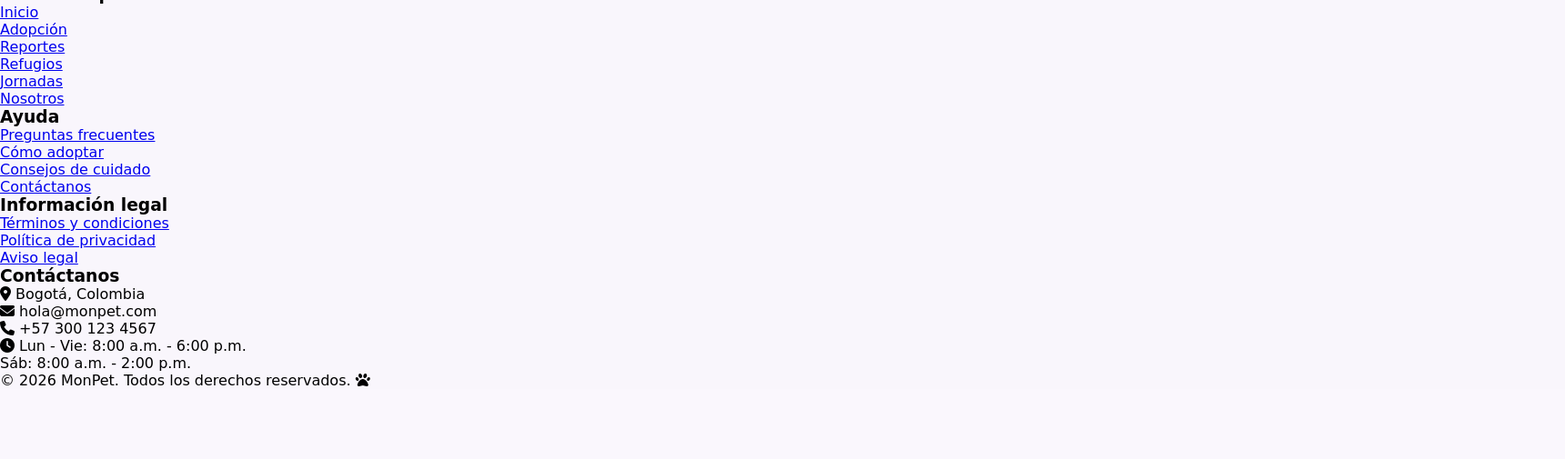
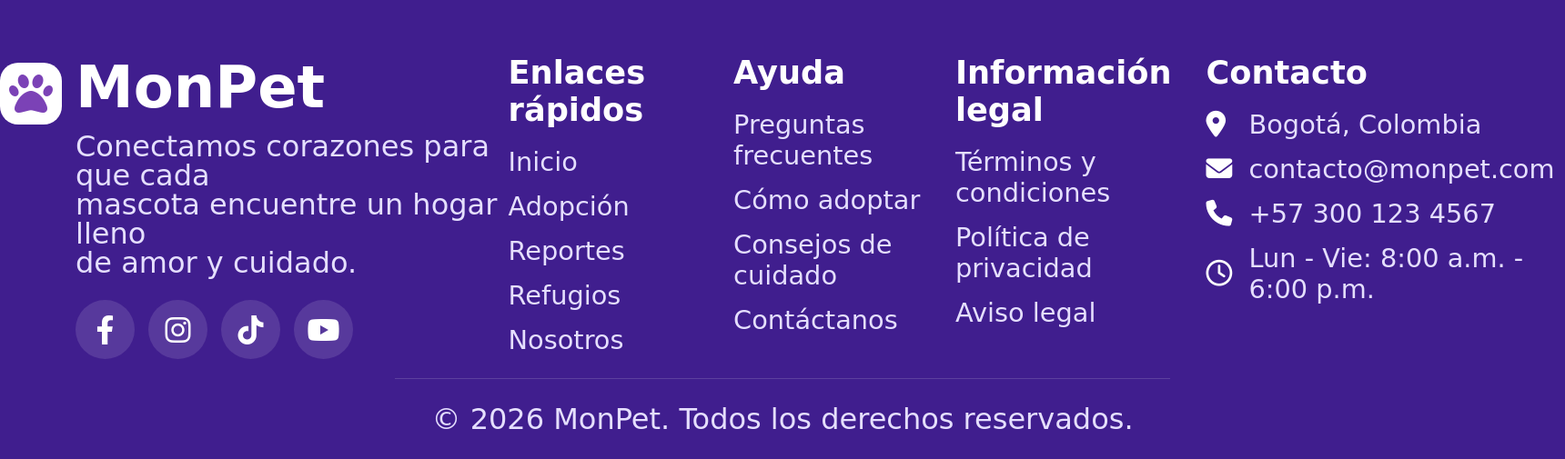
Before and after one commit to Julian2108-1/MonPet, a PHP site: page /paginas/solicitudes.html in a window 1720 px wide; the page is wider, and only the part inside the window is pictured. Shown: the part 1316-1821 px from the top of that part at 91% size. Before the commit the page ends 1741 px from the top of that part, so only its background shows below. Run offline with PHP 8.4, Linux system fonts and the light colour scheme; some web fonts are replaced.

Commit message:
Version_Revisada 1.1.4

```diff
--- a/css/solicitudes_1.css
+++ b/css/solicitudes_1.css
@@ -785,3 +749,126 @@ header {
 .contenedor-principal-reportes .tarjeta-ayuda-reportes {
     font-family: inherit;
 }
+/* ===========
+   FOOTER
+============= */
+.footer{
+    display: flex;
+    flex-direction: column;
+    background: #401E8E;
+    color: white;
+    margin-top: 0px;
+    gap: 10px;
+}
+.footer-onda{
+    width: 100%;
+    height: 100px;
+}
+.footer-onda img {
+    width: 100%;
+    height: 300px;
+    position: relative;
+    top: -230px;
+}
+.footer-contenedor{
+    display: flex;
+    justify-content: space-around;
+    align-items: flex-start;
+    flex-direction: row;
+    padding-top: 20px;
+}
+.footer-logo {
+    display: flex;
+    flex-direction: row;
+}
+.footer-logo .icono-logo2 {
+    color: #7B42B6;
+    height: 90%;
+    width: 75px;
+    border-radius: 20px;
+    background: #fff;
+    padding: 10px 10px 10px 10px;
+    margin-top: 10px;
+    margin-right: 15px;
+}
+.footer-logo .icono-logo2 i {
+    font-size: 3rem;
+}
+.footer-logo h2{
+    font-size: 4rem;
+    margin-bottom: 12px;
+}
+.footer-logo p{
+    font-size: 2rem;
+    line-height: 1;
+    color: #E5DFFF;
+    margin-bottom: 25px;
+}
+
+.footer-redes{
+    display: flex;
+    gap: 15px;
+}
+.footer-redes a{
+    width: 65px;
+    height: 65px;
+    background: rgba(255,255,255,.12);
+    border-radius: 50%;
+    display: flex;
+    justify-content: center;
+    align-items: center;
+    color: white;
+    font-size: 2rem;
+    transition: .3s;
+    text-decoration: none;
+}
+.footer-redes a:hover{
+    background: white;
+    color: #5B2ECF;
+    transform: translateY(-5px);
+}
+.footer h3{
+    margin-bottom: 20px;
+    font-size: 2.2rem;
+}
+.footer ul{
+    list-style: none;
+}
+.footer ul li{
+    margin-bottom: 15px;
+}
+.footer ul li a{
+    color: #E5DFFF;
+    text-decoration: none;
+    transition: .3s;
+    font-size: 1.8rem;
+}
+.footer ul li a:hover{
+    color: white;
+    padding-left: 8px;
+}
+.footer-contacto li{
+    display: flex;
+    align-items: center;
+    gap: 12px;
+    color: #E5DFFF;
+    font-size: 1.8rem;
+}
+.footer-contacto i{
+    width: 20px;
+    color: white;
+    margin-right: 15px;
+}
+.footer-inferior{
+    border-top: 1px solid rgba(255,255,255,.15);
+    padding: 25px 40px;
+    display: flex;
+    justify-content: center;
+    align-items: center;
+    max-width: 1400px;
+    margin: auto;
+}
+.footer-inferior p{
+    color: #E5DFFF;
+    font-size: 2rem;
+}
--- a/paginas/solicitudes.html
+++ b/paginas/solicitudes.html
@@ -141,7 +141,7 @@
             </div>
 
             <!-- FILTROS Y BUSQUEDA -->
-            <div class="caja-blanca barra-filtros">
+            <!-- <div class="caja-blanca barra-filtros">
                 <div class="pestanas-filtro">
                     <button class="btn-filtro activo">Todas <span class="contador">8</span></button>
                     <button class="btn-filtro">En revisión <span class="contador">3</span></button>
@@ -152,7 +152,7 @@
                 <select class="select-ordenar">
                     <option>Más recientes</option>
                 </select>
-            </div>
+            </div> -->
 
             <!-- TARJETAS DE SOLICITUDES -->
 
@@ -179,8 +179,8 @@
                         <strong>En revisión</strong>
                         <p>Nuestro equipo está revisando tu solicitud. Te notificaremos pronto.</p>
                     </div>
+                </div>
                 <i class="fa-solid fa-ellipsis-vertical tres-puntos"></i>
-                </div>
             </div>
 
             <!-- 2. Luna (Entrevista) -->
@@ -206,8 +206,8 @@
                         <strong>Entrevista</strong>
                         <p>Hemos agendado una entrevista contigo. Revisa tu correo para más información.</p>
                     </div>
+                </div>
                 <i class="fa-solid fa-ellipsis-vertical tres-puntos"></i>
-                </div>
             </div>
 
             <!-- 3. Mia (Aprobada) -->
@@ -233,8 +233,8 @@
                         <strong>Aprobada</strong>
                         <p>¡Felicidades! Tu solicitud fue aprobada. Pronto un voluntario se contactará contigo.</p>
                     </div>
+                </div>
                 <i class="fa-solid fa-ellipsis-vertical tres-puntos"></i>
-                </div>
             </div>
 
             <!-- PAGINACIÓN -->
@@ -249,38 +249,49 @@
     </div>
 
     <!-- FOOTER PRINCIPAL -->
-    <footer>
-        <div class="contenedor-footer">
-            <div class="columna-footer info-marca">
-                <div class="contenedor-logo-footer">
-                    <div class="icono-logo-footer"><i class="fa-solid fa-paw"></i></div>
+    <footer class="footer">
+
+        <div class="footer-onda">
+            <img src="../img/fondo_onda_2.png" alt="fondo_footer">
+        </div>
+
+        <div class="footer-contenedor">
+
+            <div class="footer-logo">
+                <div class="icono-logo2">
+                    <i class="fa-solid fa-paw"></i>
+                </div>
+                <div class="footer-informacion">
                     <h2>MonPet</h2>
-                </div>
-                <p class="slogan-footer">Amor que cambia vidas <i class="fa-solid fa-heart"></i></p>
-                <p class="desc-footer">Conectamos corazones para que cada mascota encuentre un hogar lleno de amor y
-                    cuidado.</p>
-                <div class="redes-sociales">
+                    <p>
+                        Conectamos corazones para que cada <br>mascota
+                        encuentre un hogar lleno<br>de amor y cuidado.
+                    </p>
+
+                    <div class="footer-redes">
                         <a href="#"><i class="fa-brands fa-facebook-f"></i></a>
                         <a href="#"><i class="fa-brands fa-instagram"></i></a>
                         <a href="#"><i class="fa-brands fa-tiktok"></i></a>
                         <a href="#"><i class="fa-brands fa-youtube"></i></a>
                     </div>
                 </div>
+            </div>
 
-            <div class="columna-footer">
+            <div class="footer-enlaces">
                 <h3>Enlaces rápidos</h3>
+
                 <ul>
                     <li><a href="../index.html">Inicio</a></li>
                     <li><a href="#">Adopción</a></li>
                     <li><a href="reportes_comunidad.html">Reportes</a></li>
                     <li><a href="#">Refugios</a></li>
-                    <li><a href="#">Jornadas</a></li>
                     <li><a href="#">Nosotros</a></li>
                 </ul>
             </div>
 
-            <div class="columna-footer">
+            <div class="footer-ayuda">
                 <h3>Ayuda</h3>
+
                 <ul>
                     <li><a href="#">Preguntas frecuentes</a></li>
                     <li><a href="#">Cómo adoptar</a></li>
@@ -289,8 +300,9 @@
                 </ul>
             </div>
 
-            <div class="columna-footer">
+            <div class="footer-legal">
                 <h3>Información legal</h3>
+
                 <ul>
                     <li><a href="#">Términos y condiciones</a></li>
                     <li><a href="#">Política de privacidad</a></li>
@@ -298,19 +310,38 @@
                 </ul>
             </div>
 
-            <div class="columna-footer contacto">
-                <h3>Contáctanos</h3>
-                <p><i class="fa-solid fa-location-dot"></i> Bogotá, Colombia</p>
-                <p><i class="fa-solid fa-envelope"></i> hola@monpet.com</p>
-                <p><i class="fa-solid fa-phone"></i> +57 300 123 4567</p>
-                <p><i class="fa-solid fa-clock"></i> Lun - Vie: 8:00 a.m. - 6:00 p.m.</p>
-                <p class="horario-sabado">Sáb: 8:00 a.m. - 2:00 p.m.</p>
-            </div>
+            <div class="footer-contacto">
+                <h3>Contacto</h3>
+
+                <ul>
+                    <li>
+                        <i class="fa-solid fa-location-dot"></i>
+                        Bogotá, Colombia
+                    </li>
+
+                    <li>
+                        <i class="fa-solid fa-envelope"></i>
+                        contacto@monpet.com
+                    </li>
+
+                    <li>
+                        <i class="fa-solid fa-phone"></i>
+                        +57 300 123 4567
+                    </li>
+
+                    <li>
+                        <i class="fa-regular fa-clock"></i>
+                        Lun - Vie: 8:00 a.m. - 6:00 p.m.
+                    </li>
+                </ul>
             </div>
 
-        <div class="derechos-reservados">
-            <p>© 2026 MonPet. Todos los derechos reservados. <i class="fa-solid fa-paw"></i></p>
         </div>
+
+        <div class="footer-inferior">
+            <p>© 2026 MonPet. Todos los derechos reservados.</p>
+        </div>
+
     </footer>
 
 </body>
```
Also changed, not shown: other parts of css/solicitudes_1.css (+65 -101 lines), css/configuracion.css (+9 -1 lines). Lines whose indentation alone changed are shown as unchanged.
